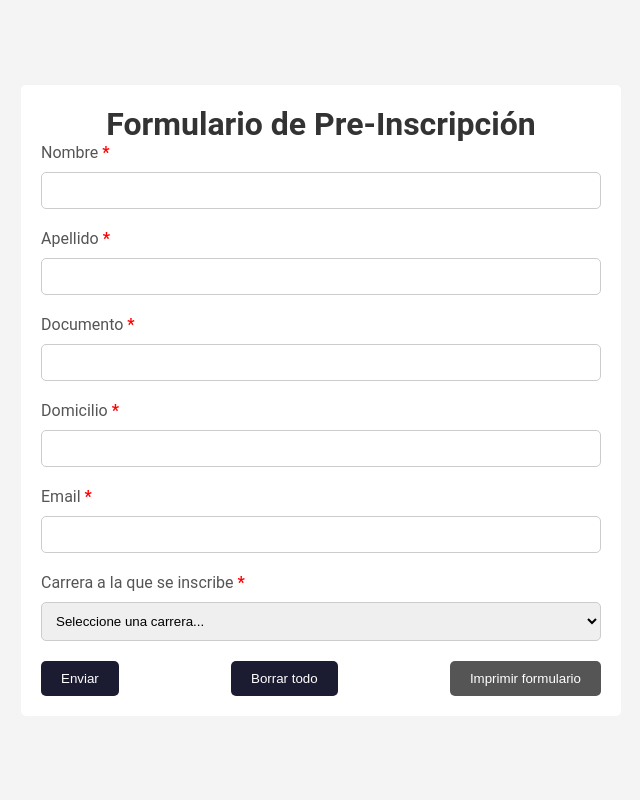
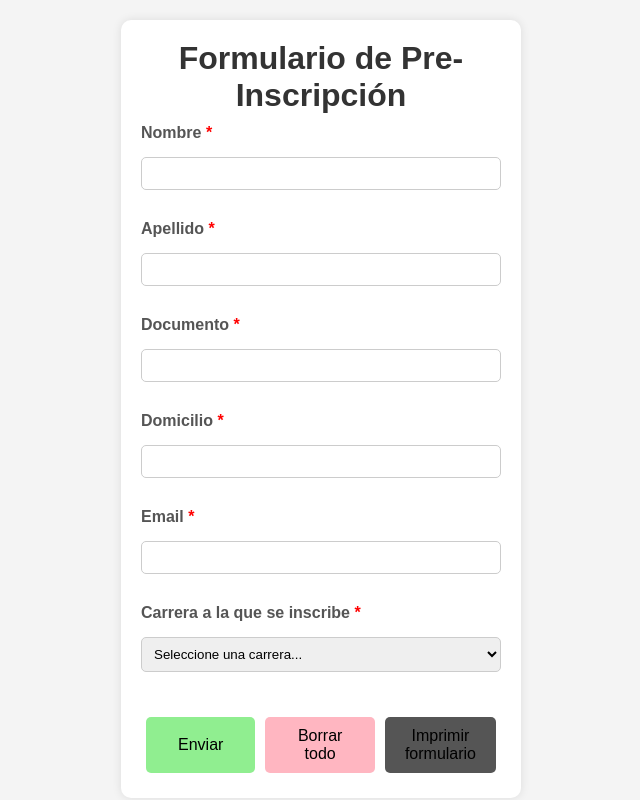
Before and after one commit to damian-trucco/TPI_PP2_Corregido_21-02-2025, a PHP site: page /formulariopre.php in a window 1280 px wide. Shown: the whole page, without its empty margins (319-959 px from the left). Run offline with PHP 8.4, Linux system fonts and the light colour scheme; some libraries are stand-ins or nearby versions.

Commit message:
Update formulariopre.php

```diff
--- a/formulariopre.php
+++ b/formulariopre.php
@@ -5,6 +5,86 @@
     <meta name="viewport" content="width=device-width, initial-scale=1.0">
     <link rel="stylesheet" href="css/style.css">
     <title>Formulario de Pre-Inscripción</title>
+    <style>
+    /* Estilos generales */
+body {
+    font-family: Arial, sans-serif;
+    background-color: #f4f4f4;
+    margin: 0;
+    padding: 20px;
+    text-align: center;
+}
+
+form {
+    background: white;
+    padding: 20px;
+    border-radius: 10px;
+    box-shadow: 0 0 10px rgba(0, 0, 0, 0.1);
+    max-width: 400px;
+    margin: auto;
+    text-align: left;
+}
+
+h1 {
+    text-align: center;
+    color: #333;
+}
+
+label {
+    font-weight: bold;
+    display: block;
+    margin-top: 10px;
+}
+
+input, select {
+    width: 100%;
+    padding: 8px;
+    margin-top: 5px;
+    border: 1px solid #ccc;
+    border-radius: 5px;
+}
+
+.mandatory {
+    color: red;
+}
+
+/* Estilos para los botones */
+.form-actions {
+    display: flex;
+    justify-content: space-between;
+    margin-top: 20px;
+}
+
+button {
+    border: none;
+    padding: 10px 15px;
+    border-radius: 5px;
+    font-size: 16px;
+    cursor: pointer;
+    flex: 1;
+    margin: 5px;
+}
+
+button[name="enviar"] {
+    background-color: #90EE90; /* Verde claro */
+    color: black;
+}
+
+button[type="reset"] {
+    background-color: #FFB6C1; /* Rojo claro */
+    color: black;
+}
+
+button.print-button {
+    background-color: #ADD8E6; /* Azul claro */
+    color: black;
+}
+
+button:hover {
+    opacity: 0.8;
+}
+
+    </style>
 </head>
 <body>
 
```
